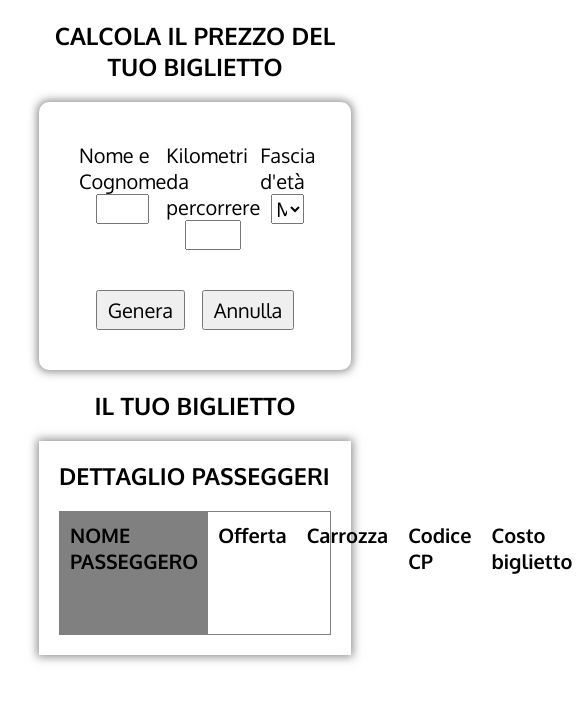
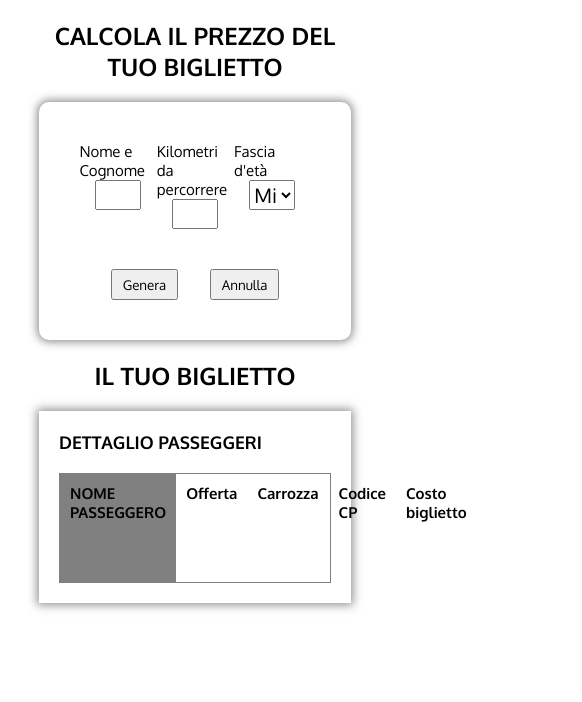
Before and after one commit to williamtruppi/js-biglietto-treno-form, a plain HTML site: page index.html in a window 390 px wide. Shown: the whole page, 582 px wide, since content can reach past the window. Drawn offline with Linux system fonts and the light colour scheme.

Commit message:
primo refactoring + inserimento media query

```diff
--- a/assets/css/style.css
+++ b/assets/css/style.css
@@ -16,6 +16,10 @@
   margin: 20px auto;
 }
 
+.f_size20{
+  font-size: 20px;
+}
+
 /* ticket data */
 
 h1, h2{
@@ -27,7 +31,6 @@ h1, h2{
   padding: 20px 40px;
   border-radius: 10px;
   box-shadow: 0px 0px 9px 2px rgba(50, 50, 50, 0.54);
-  font-size: 20px;
 }
 
 /* form top */
@@ -58,19 +61,19 @@ h1, h2{
 
 .form_bottom button{
   margin-top: 20px;
-  font-size: 20px;
   padding: 5px 10px;
 }
 
 /* travel ticket */
 
 #travel_ticket{
+  width: 100%;
   padding: 20px;
   box-shadow: 0px 0px 9px 2px rgba(50, 50, 50, 0.54);
-  font-size: 20px;
 }
 
 .ticket_table{
+  width: 100%;
   margin-top: 20px;
   justify-content: space-between;
   border: 1px solid #808080;
@@ -81,7 +84,7 @@ h1, h2{
   align-items: center;
   justify-content: space-between;
   padding: 10px;
-  flex-basis: 25%;
+  flex-basis: 20%;
 }
 
 .ticket_box:nth-child(1){
@@ -91,3 +94,10 @@ h1, h2{
 span{
   margin-top: 50px;
 }
+
+
+@media screen and (max-width: 708px) {
+  .f_size20{
+    font-size: 15px;
+  }
+}
--- a/index.html
+++ b/index.html
@@ -16,7 +16,7 @@
     <section id="userData">
       <h1>CALCOLA IL PREZZO DEL TUO BIGLIETTO</h1>
       <!-- apertura ticket data -->
-      <div id="form_ticket">
+      <div id="form_ticket" class="f_size20">
 
         <!-- apertura form top -->
         <div class="form_top d-flex">
@@ -46,7 +46,7 @@
         </div>
         <!-- chiusura form top -->
 
-        <div class="form_bottom d-flex">
+        <div class="form_bottom d-flex f_size20">
           <button id="btn_genera">Genera</button>
           <button id="btn_annulla">Annulla</button>
         </div>
@@ -58,7 +58,7 @@
 
     <h2>IL TUO BIGLIETTO</h2>
     <!-- apertura section TRAVEL_TICKET -->
-    <section id="travel_ticket">
+    <section id="travel_ticket" class="f_size20">
       <h3>DETTAGLIO PASSEGGERI</h3>
 
       <!-- apertura TICKET TABLE -->
```
